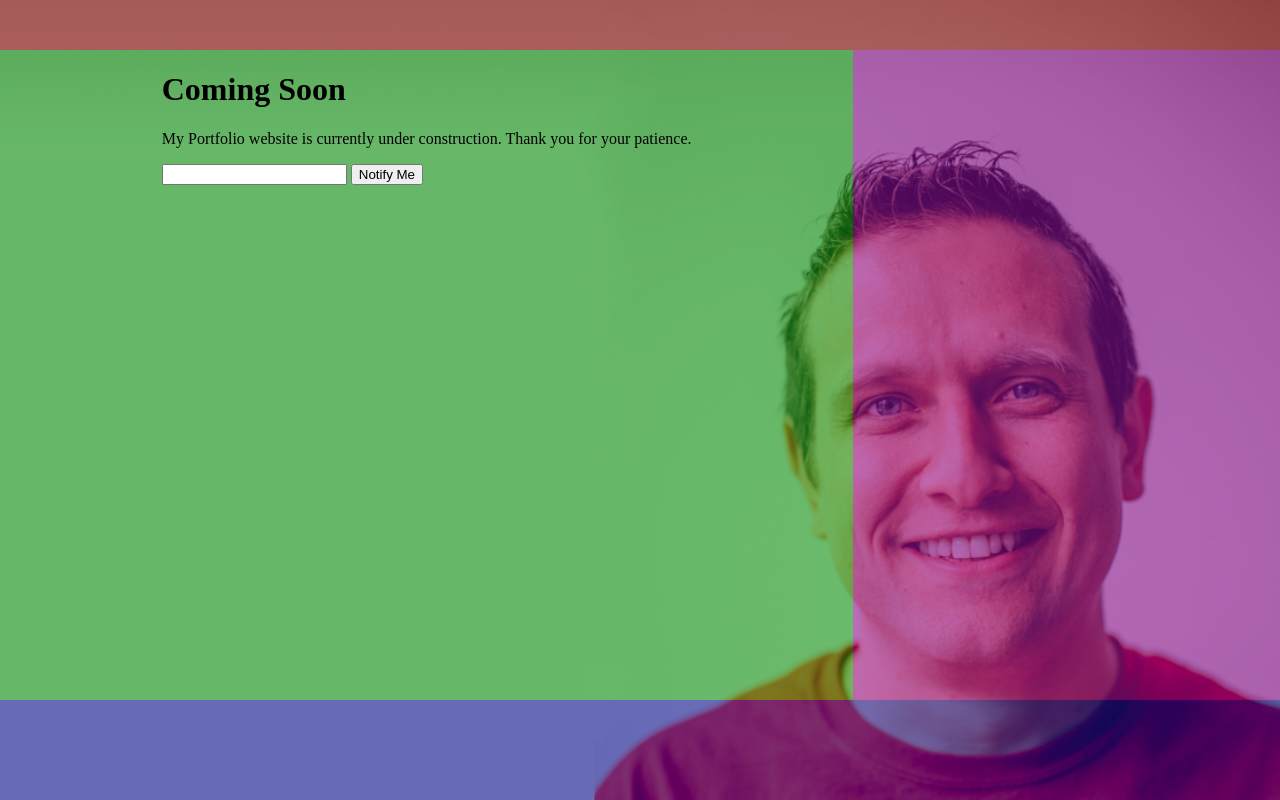
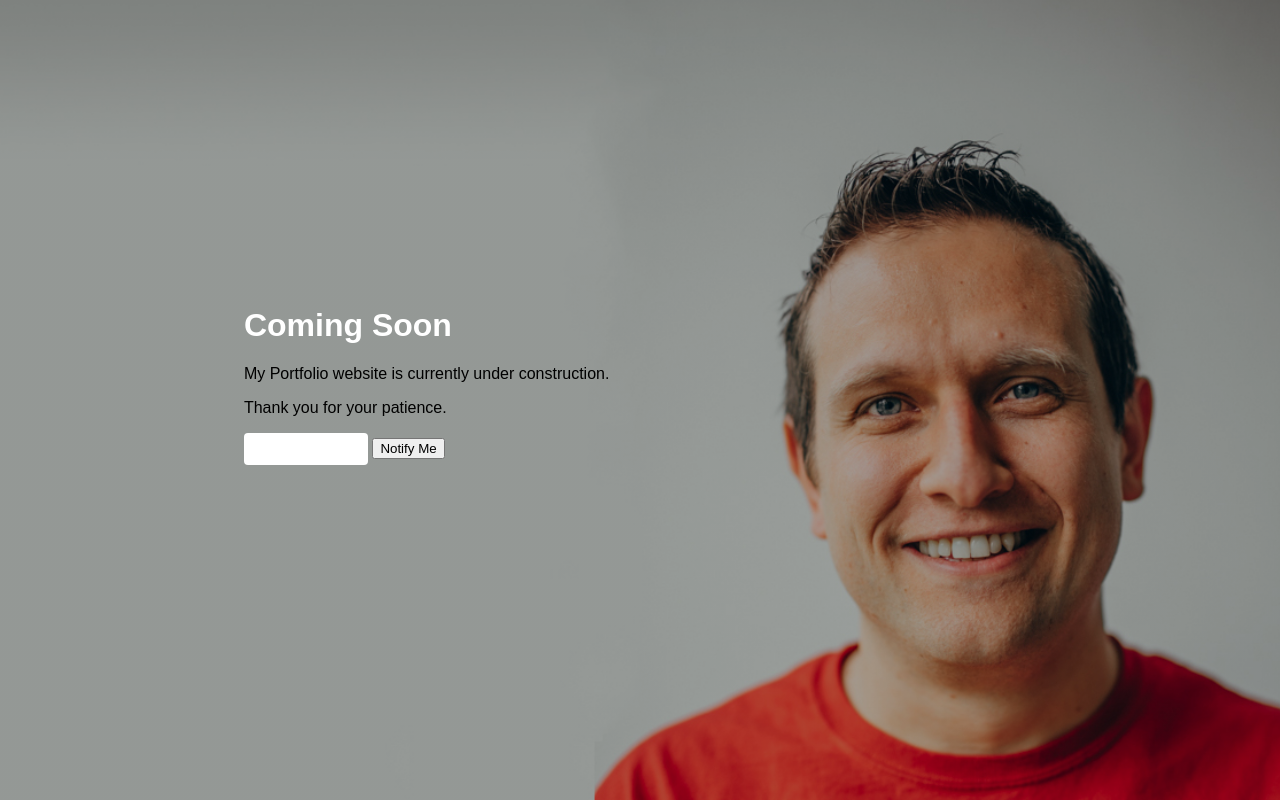
Before and after one commit to dmodugno/dmodugno.github.io, a PHP site: page / in a window 1280 px wide. Run offline with PHP 8.4, Linux system fonts and the light colour scheme.

Commit message:
page fixed 1.0

```diff
--- a/css/style.css
+++ b/css/style.css
@@ -3,6 +3,7 @@ html {
   min-height:100%;
   background:linear-gradient(0deg,rgba(0,0,0,0.3),rgba(0,0,0,0.3)),url(../images/background.jpg);
   background-size:cover;
+  font-family: sans-serif;
   }
 
 body {
@@ -22,27 +23,31 @@ body {
   	"footer footer"
 }
 
-.mainItem{
-  justify-self: center;
-}
-
 .nav {
-    background-color: rgba(255, 0, 0, 0.3);
     grid-area: nav;
-
 }
 
 .main-content {
-    background-color: rgba(0, 255, 0, 0.3);
     grid-area: main;
+    justify-self: center;
+    align-self: center;
 }
 
 .sidebar {
-    background-color: rgba(255, 0, 255, 0.3);
     grid-area: sidebar;
 }
 
 .footer-content {
-    background-color: rgba(0, 0, 255, 0.3);
     grid-area: footer;
 }
+
+input{
+  height: 30px;
+  width: 120px;
+  border-radius: 4px;
+  border: none;
+}
+
+h1{
+  color: #ffffff;
+}
--- a/index.html
+++ b/index.html
@@ -7,14 +7,13 @@
 <body class="site">
   <nav class="nav"></nav>
   <main class="main-content">
-    <div class="mainItem">
     <h1>Coming Soon</h1>
-    <p>My Portfolio website is currently under construction. Thank you for your patience.</p>
+    <p>My Portfolio website is currently under construction.</p>
+    <p>Thank you for your patience.</p>
     <form>
       <input name="firstname" type="email">
       <button>Notify Me</button>
     </form>
-    </div>
   </main>
   <aside class="sidebar"></aside>
   <footer class="footer-content"></footer>
```
